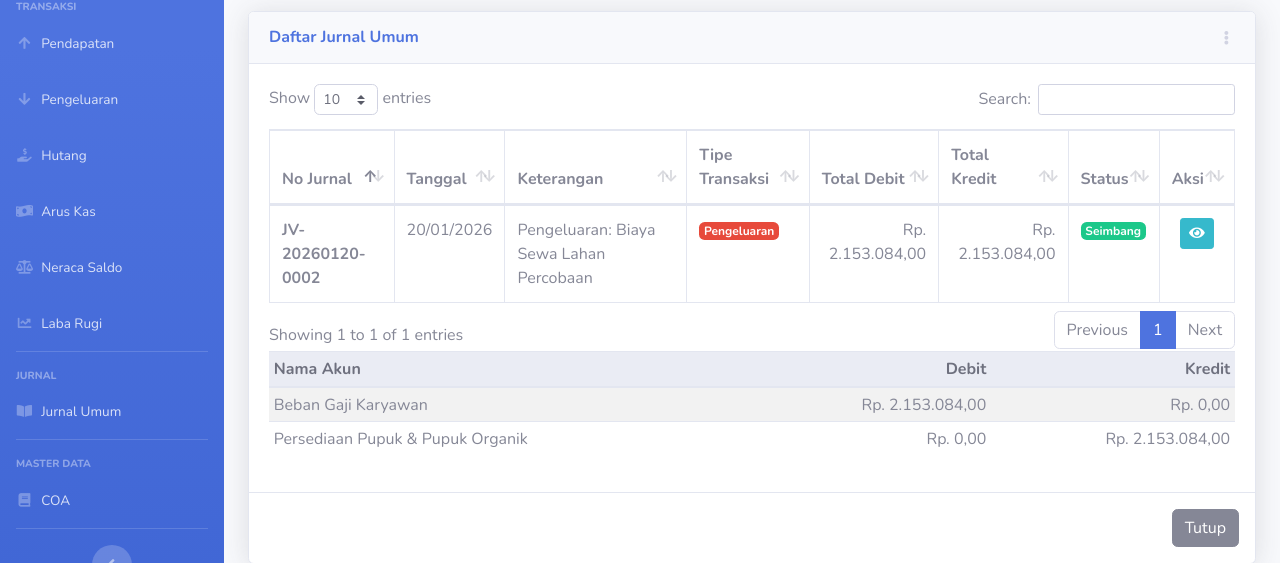
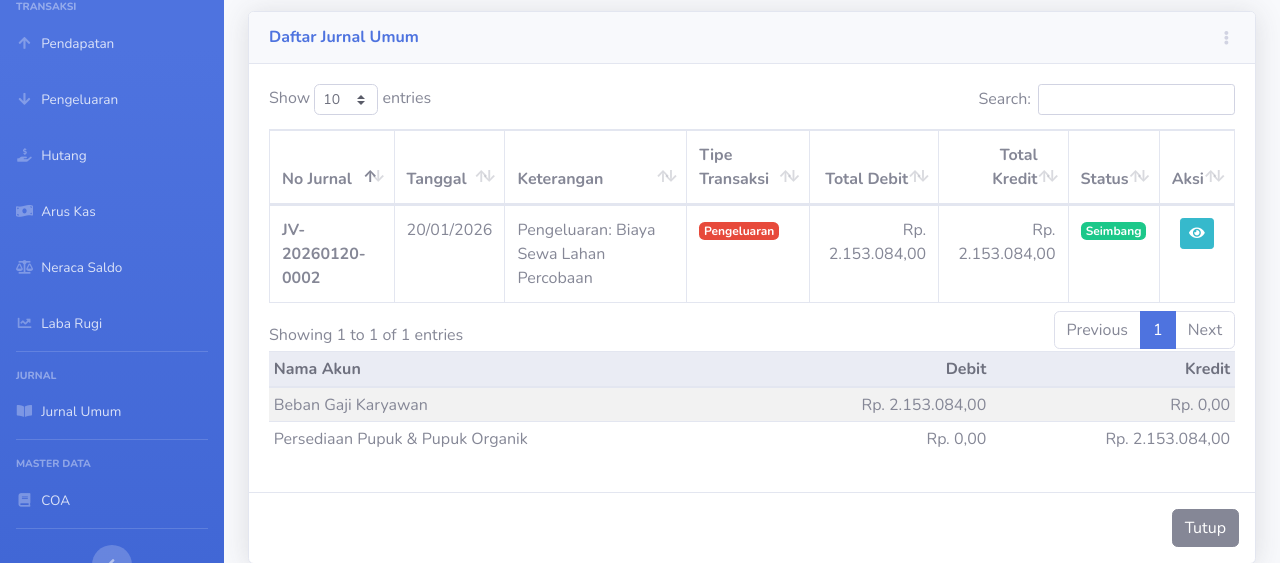
Before and after one commit to Khairul122/web-keuangan, a PHP site: page /jurnal-umum.php in a window 1280 px wide. Shown: the part 145-708 px from the top of the page. Run offline with PHP 8.4, Linux system fonts and the light colour scheme; a user stored in the database is signed in; data comes from the database, SQL or seed files in the repository.

Commit message:
Fix: Improve table layout and alignment in General Journal

```diff
--- a/jurnal-umum.php
+++ b/jurnal-umum.php
@@ -74,11 +74,11 @@ if ($_SESSION['level'] !== 'admin' && $_SESSION['level'] !== 'pemilik') {
                       <th>Tanggal</th>
                       <th>Keterangan</th>
                       <th>Tipe Transaksi</th>
-                      <th>Total Debit</th>
-                      <th>Total Kredit</th>
+                      <th class="text-right">Total Debit</th>
+                      <th class="text-right">Total Kredit</th>
                       <th>Status</th>
                       <?php if ($_SESSION['level'] === 'admin'): ?>
-                      <th>Aksi</th>
+                      <th class="text-center">Aksi</th>
                       <?php endif; ?>
                     </tr>
                   </thead>
@@ -103,7 +103,7 @@ if ($_SESSION['level'] !== 'admin' && $_SESSION['level'] !== 'pemilik') {
                       <tr>
                         <td><strong><?= $data['nomor_jurnal'] ?></strong></td>
                         <td><?= date('d/m/Y', strtotime($data['tanggal'])) ?></td>
-                        <td><?= substr($data['keterangan'], 0, 50) ?><?= strlen($data['keterangan']) > 50 ? '...' : '' ?></td>
+                        <td><?= htmlspecialchars(substr($data['keterangan'], 0, 50)) ?><?= strlen($data['keterangan']) > 50 ? '...' : '' ?></td>
                         <td>
                           <?php
                           if($data['tipe_ref_transaksi'] == 'pemasukan') echo '<span class="badge badge-info">Pemasukan</span>';
@@ -114,7 +114,7 @@ if ($_SESSION['level'] !== 'admin' && $_SESSION['level'] !== 'pemilik') {
                         </td>
                         <td class="text-right">Rp. <?= number_format($total_debit, 2, ',', '.') ?></td>
                         <td class="text-right">Rp. <?= number_format($total_kredit, 2, ',', '.') ?></td>
-                        <td><span class="badge badge-<?= $status_class ?>"><?= $status_text ?></span></td>
+                        <td class="text-center"><span class="badge badge-<?= $status_class ?>"><?= $status_text ?></span></td>
                         <?php if ($_SESSION['level'] === 'admin'): ?>
                         <td class="text-center">
                           <a href="#" type="button" class="btn btn-info btn-sm" data-toggle="modal" data-target="#detailModal<?= $data['id_jurnal']; ?>" title="Lihat Detail">
@@ -144,7 +144,7 @@ if ($_SESSION['level'] !== 'admin' && $_SESSION['level'] !== 'pemilik') {
                               <div class="row mb-3">
                                 <div class="col-md-6">
                                   <p><strong>Tanggal:</strong> <?= date('d/m/Y', strtotime($data['tanggal'])) ?></p>
-                                  <p><strong>Keterangan:</strong> <?= $data['keterangan'] ?></p>
+                                  <p><strong>Keterangan:</strong> <?= htmlspecialchars($data['keterangan']) ?></p>
                                   <p><strong>Tipe Transaksi:</strong>
                                     <?php
                                     if($data['tipe_ref_transaksi'] == 'pemasukan') echo '<span class="badge badge-info">Pemasukan</span>';
@@ -168,7 +168,7 @@ if ($_SESSION['level'] !== 'admin' && $_SESSION['level'] !== 'pemilik') {
 
                               <h5 class="mb-3">Baris Jurnal:</h5>
                               <div class="table-responsive">
-                                <table class="table table-sm table-striped">
+                                <table class="table table-sm table-striped table-hover">
                                   <thead class="thead-light">
                                     <tr>
                                       <th>Nama Akun</th>
@@ -182,7 +182,7 @@ if ($_SESSION['level'] !== 'admin' && $_SESSION['level'] !== 'pemilik') {
                                     while ($line = mysqli_fetch_assoc($lines_query)) {
                                     ?>
                                       <tr>
-                                        <td><?= $line['nama_akun'] ?></td>
+                                        <td><?= htmlspecialchars($line['nama_akun']) ?></td>
                                         <td class="text-right">Rp. <?= number_format($line['debit'], 2, ',', '.') ?></td>
                                         <td class="text-right">Rp. <?= number_format($line['kredit'], 2, ',', '.') ?></td>
                                       </tr>
```
